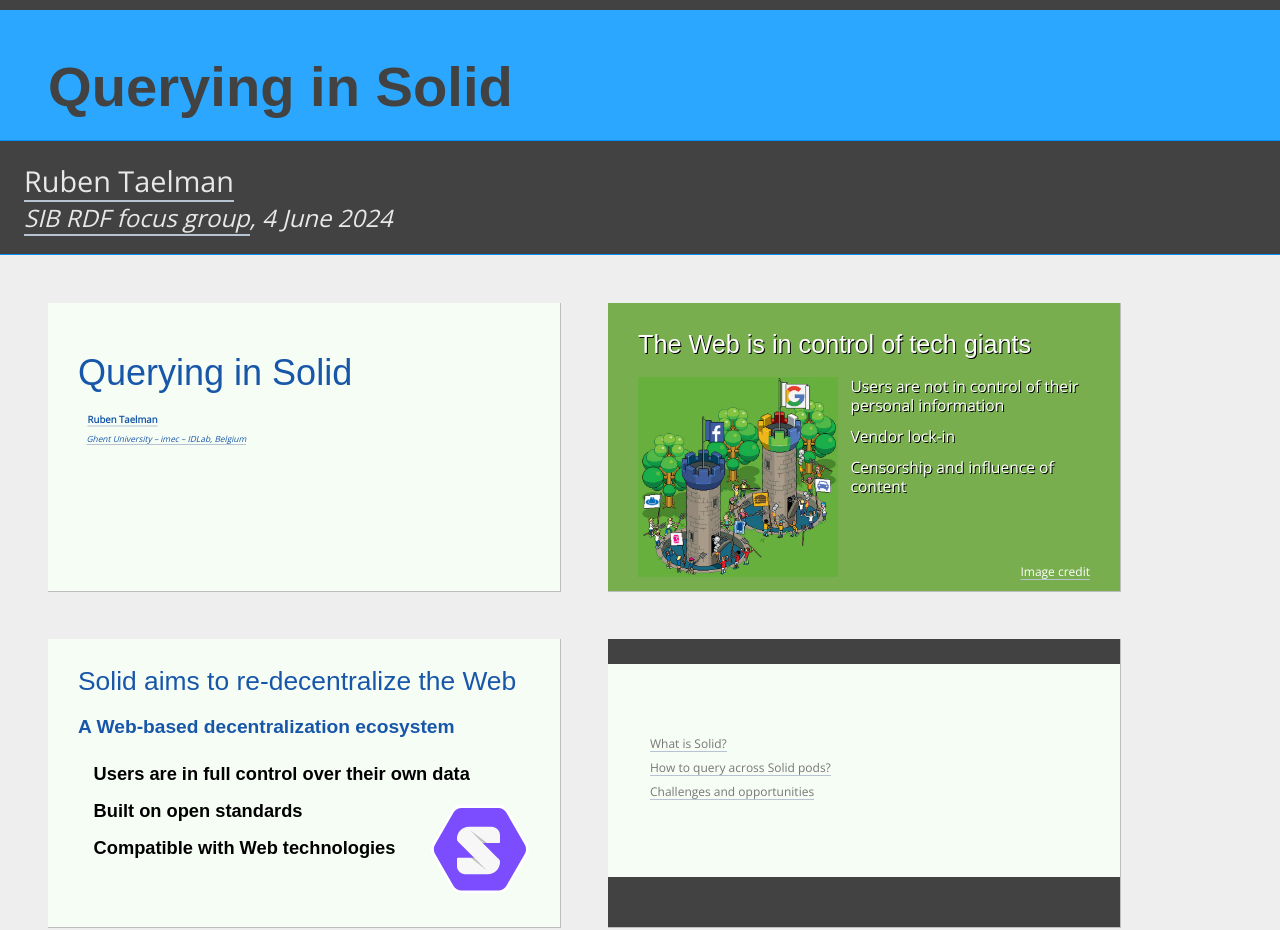
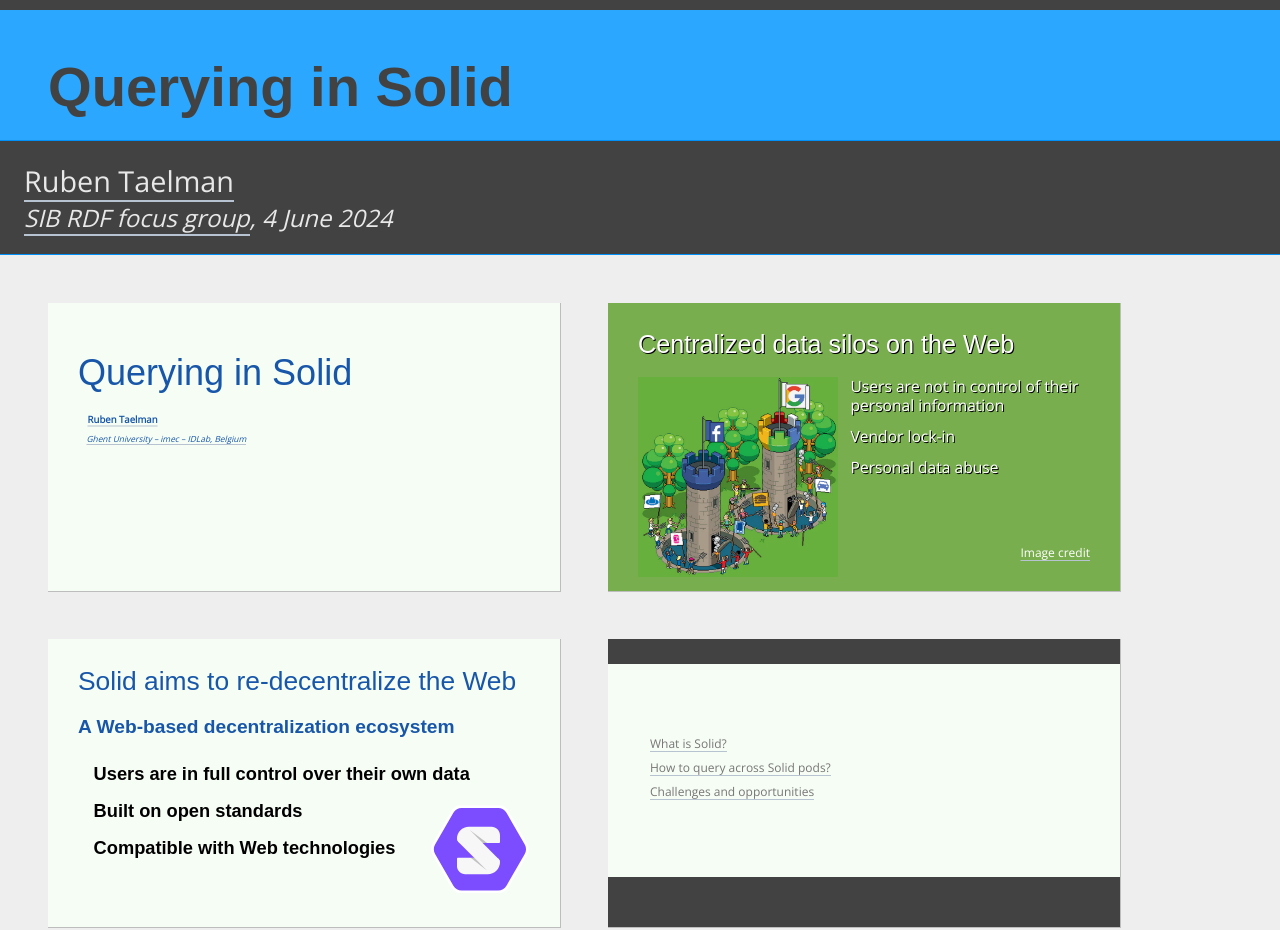
Before and after one commit to rubensworks/slides-2024-sib-solidquery, a plain HTML site: page index.html in a window 1280 px wide. Shown: the top 930 px of the page. Drawn offline with nearby package versions, Linux system fonts and the light colour scheme; a web font is replaced by a local one.

Commit message:
Deploying to gh-pages from  @ 8984d322d90de898adda286e4ea655666883f494 🚀

```diff
--- a/index.html
+++ b/index.html
@@ -41,12 +41,12 @@
     </section>
 
     <section id="start" class="slide" style="background-color: #79AE4F;" inlist="" rel="schema:hasPart" resource="#start">
-        <h2 property="schema:name" class="big" style="margin-top: 20px; color: white; text-shadow: 2px 2px black">The Web is in control of tech giants</h2>
+        <h2 property="schema:name" class="big" style="margin-top: 20px; color: white; text-shadow: 2px 2px black">Centralized data silos on the Web</h2>
         <img src="img/walledgarden.webp" style="float: left; width: 400px; margin-right: 25px" />
         <ul style="color: white; text-shadow: 2px 2px black; font-size: 1.3em">
           <li>Users are not in control of their personal information</li>
           <li>Vendor lock-in</li>
-          <li>Censorship and influence of content</li>
+          <li>Personal data abuse</li>
         </ul>
         <br \><br \>
         <div style="width: 100%; text-align: right">
```
